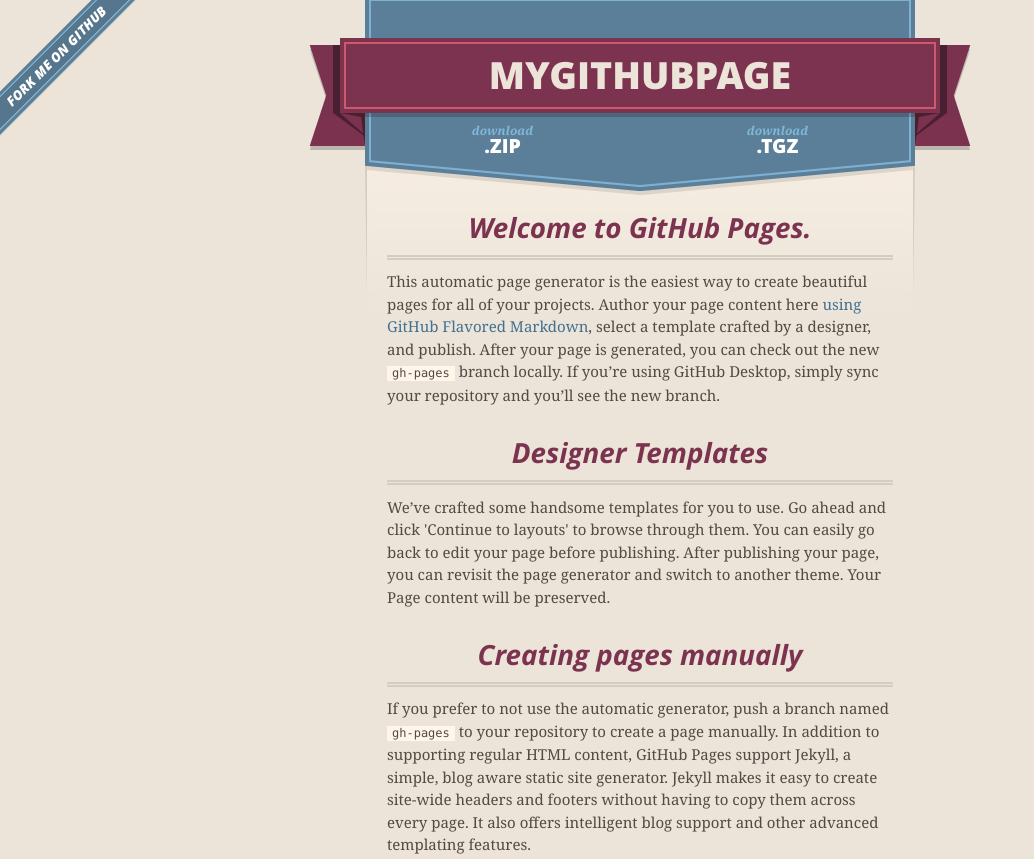
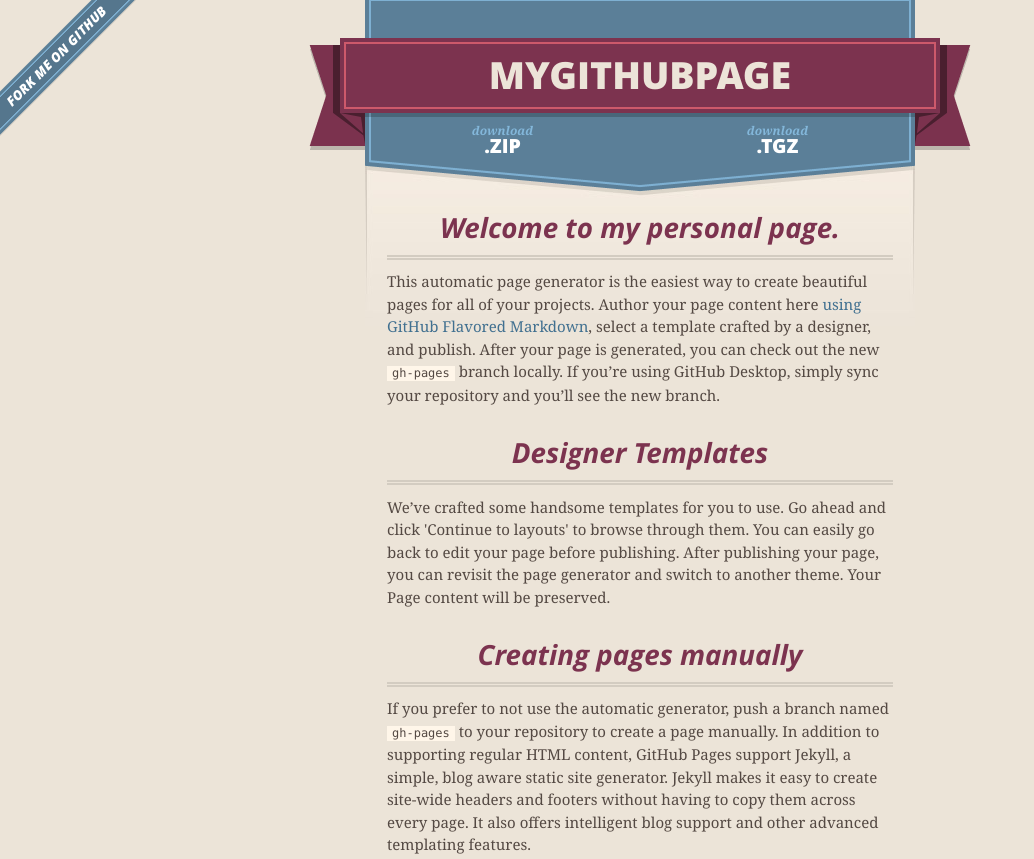
Before and after one commit to uEih/mygithubpage, a plain HTML site: page index.html in a window 1280 px wide. Shown: the top 859 px of the page, without its empty margins (0-1034 px from the left). Drawn offline with nearby package versions, Linux system fonts and the light colour scheme.

Commit message:
Page change test commit

```diff
--- a/index.html
+++ b/index.html
@@ -47,7 +47,7 @@
 
       <section id="main_content">
         <h3>
-<a id="welcome-to-github-pages" class="anchor" href="#welcome-to-github-pages" aria-hidden="true"><span aria-hidden="true" class="octicon octicon-link"></span></a>Welcome to GitHub Pages.</h3>
+<a id="welcome-to-github-pages" class="anchor" href="#welcome-to-github-pages" aria-hidden="true"><span aria-hidden="true" class="octicon octicon-link"></span></a>Welcome to my personal page.</h3>
 
 <p>This automatic page generator is the easiest way to create beautiful pages for all of your projects. Author your page content here <a href="https://guides.github.com/features/mastering-markdown/">using GitHub Flavored Markdown</a>, select a template crafted by a designer, and publish. After your page is generated, you can check out the new <code>gh-pages</code> branch locally. If you’re using GitHub Desktop, simply sync your repository and you’ll see the new branch.</p>
 
```
Also changed, not shown: 4 other files.
